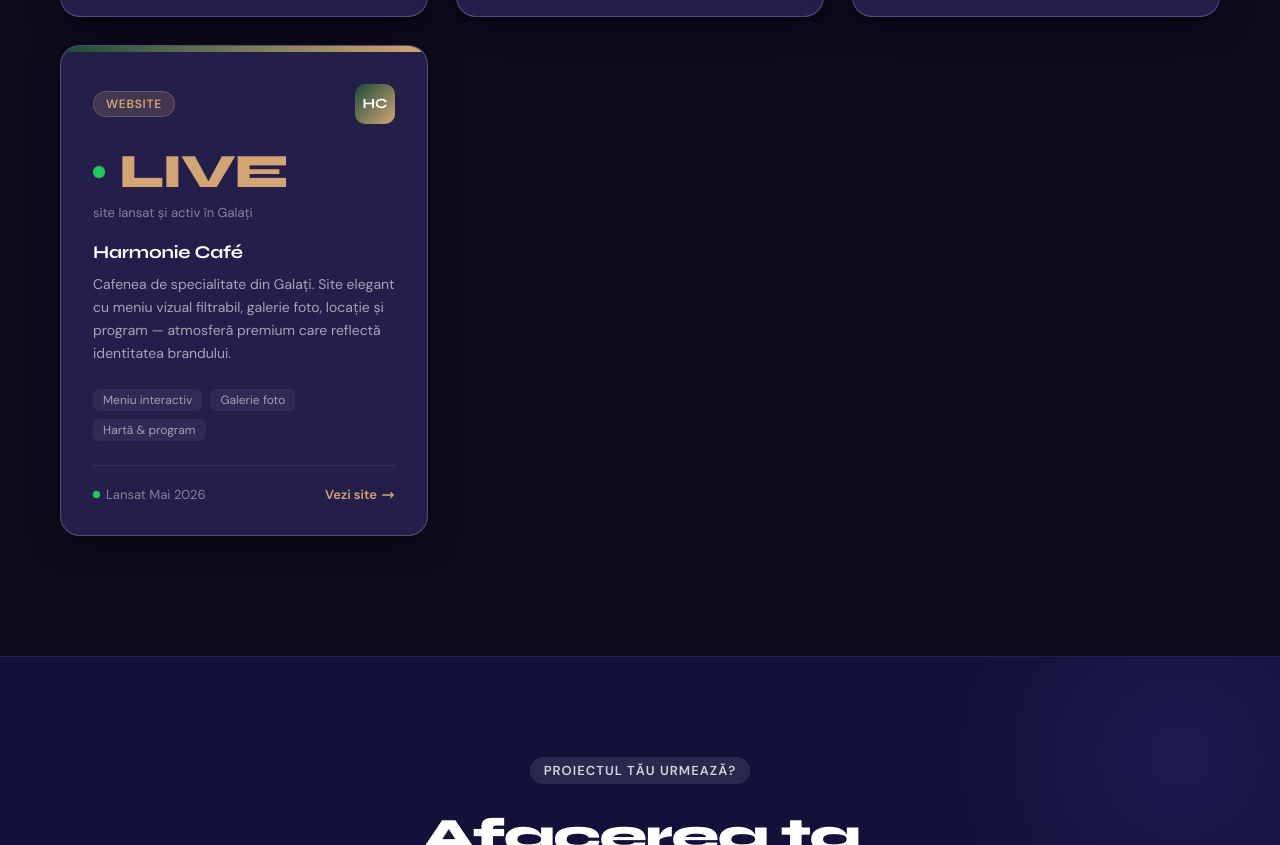
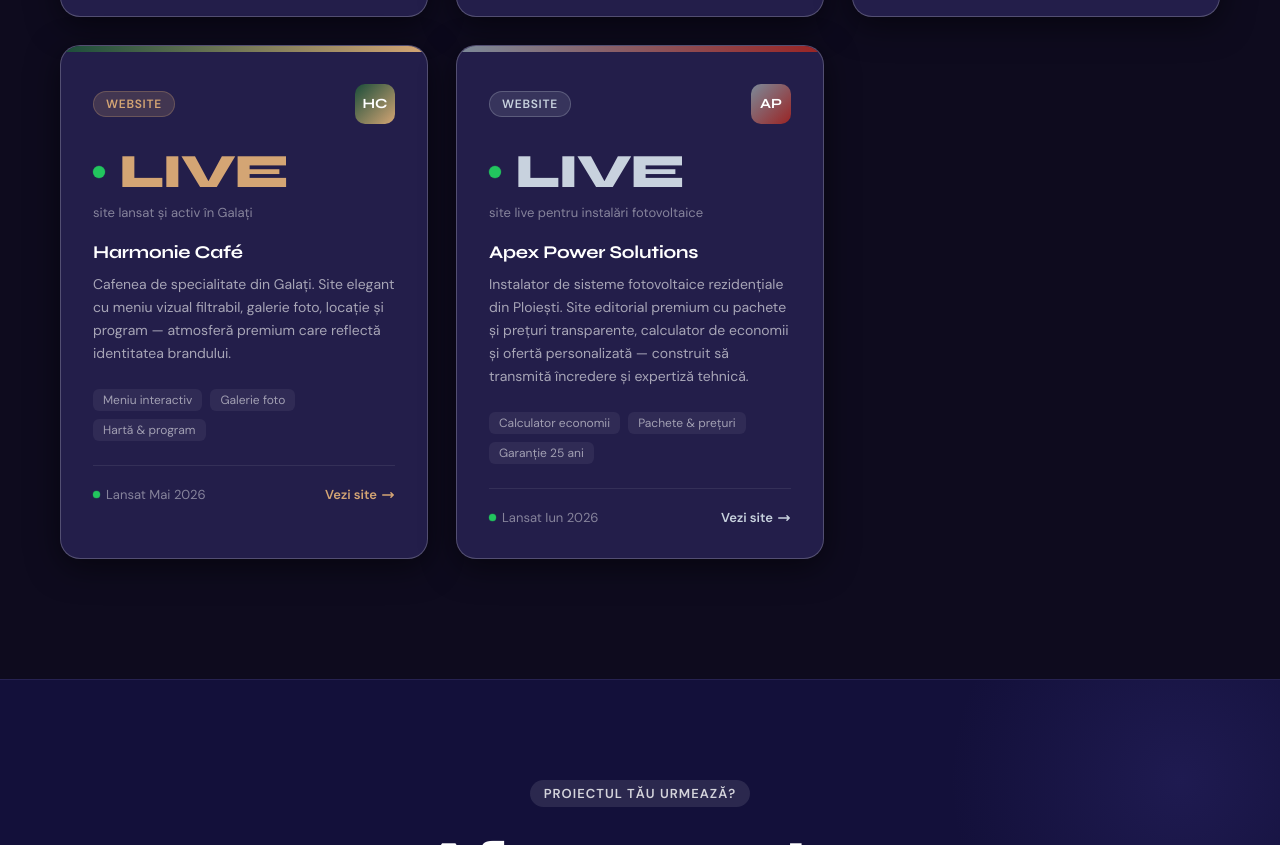
Before and after one commit to zalyuss/nexflow, a plain HTML site: page proiecte.html in a window 1280 px wide. Shown: the part 1379-2224 px from the top of the page. Drawn offline with Linux system fonts and the light colour scheme.

Commit message:
Add Apex Power Solutions (apex-power.vercel.app) project card
Co-Authored-By: Claude Opus 4.8 <noreply@anthropic.com>

```diff
--- a/proiecte.html
+++ b/proiecte.html
@@ -405,6 +405,39 @@
         </div>
       </div>
 
+      <!-- Card 8: Apex Power Solutions -->
+      <div onclick="window.open('https://apex-power.vercel.app','_blank')" style="cursor:pointer;" class="project-card" data-category="website">
+        <div style="height:6px;background:linear-gradient(90deg,#7c8a99,#9a2424);"></div>
+        <div style="padding:32px;">
+          <div style="display:flex;align-items:center;justify-content:space-between;margin-bottom:24px;">
+            <div style="background:rgba(200,210,222,0.12);color:#c8d2de;font-size:12px;font-weight:600;padding:4px 12px;border-radius:999px;border:1px solid rgba(200,210,222,0.25);font-family:'DM Sans',sans-serif;letter-spacing:0.06em;text-transform:uppercase;">Website</div>
+            <div style="width:40px;height:40px;background:linear-gradient(135deg,#7c8a99,#9a2424);border-radius:10px;display:flex;align-items:center;justify-content:center;font-family:'Syne',sans-serif;font-weight:700;font-size:14px;color:#fff;flex-shrink:0;">AP</div>
+          </div>
+          <div style="display:flex;align-items:center;gap:14px;margin-bottom:8px;">
+            <div style="width:12px;height:12px;background:#22c55e;border-radius:50%;animation:pulse 2s infinite;flex-shrink:0;"></div>
+            <div style="font-family:'Syne',sans-serif;font-size:3rem;font-weight:800;color:#c8d2de;letter-spacing:-0.04em;line-height:1;">LIVE</div>
+          </div>
+          <div style="font-size:13px;color:rgba(255,255,255,0.45);margin-bottom:20px;font-family:'DM Sans',sans-serif;">site live pentru instalări fotovoltaice</div>
+          <h3 style="font-size:18px;font-weight:700;color:#fff;margin-bottom:10px;letter-spacing:-0.01em;">Apex Power Solutions</h3>
+          <p style="font-size:14px;color:rgba(255,255,255,0.60);line-height:1.65;margin-bottom:24px;">Instalator de sisteme fotovoltaice rezidențiale din Ploiești. Site editorial premium cu pachete și prețuri transparente, calculator de economii și ofertă personalizată — construit să transmită încredere și expertiză tehnică.</p>
+          <div style="display:flex;gap:8px;flex-wrap:wrap;margin-bottom:24px;">
+            <span style="background:rgba(255,255,255,0.06);color:rgba(255,255,255,0.55);font-size:12px;padding:3px 10px;border-radius:6px;font-family:'DM Sans',sans-serif;">Calculator economii</span>
+            <span style="background:rgba(255,255,255,0.06);color:rgba(255,255,255,0.55);font-size:12px;padding:3px 10px;border-radius:6px;font-family:'DM Sans',sans-serif;">Pachete &amp; prețuri</span>
+            <span style="background:rgba(255,255,255,0.06);color:rgba(255,255,255,0.55);font-size:12px;padding:3px 10px;border-radius:6px;font-family:'DM Sans',sans-serif;">Garanție 25 ani</span>
+          </div>
+          <div style="display:flex;align-items:center;justify-content:space-between;padding-top:20px;border-top:1px solid rgba(255,255,255,0.08);">
+            <div style="display:flex;align-items:center;gap:6px;">
+              <div style="width:7px;height:7px;background:#22c55e;border-radius:50%;animation:pulse 2s infinite;"></div>
+              <span style="font-size:13px;color:rgba(255,255,255,0.45);">Lansat Iun 2026</span>
+            </div>
+            <a href="https://apex-power.vercel.app" target="_blank" rel="noopener" onclick="event.stopPropagation();" style="font-size:13px;font-weight:600;color:#c8d2de;text-decoration:none;display:flex;align-items:center;gap:4px;transition:color 0.2s;" onmouseover="this.style.color='#fff'" onmouseout="this.style.color='#c8d2de'">
+              Vezi site
+              <svg width="14" height="14" fill="none" viewBox="0 0 24 24" stroke="currentColor" stroke-width="2.5"><path stroke-linecap="round" stroke-linejoin="round" d="M17 8l4 4m0 0l-4 4m4-4H3"/></svg>
+            </a>
+          </div>
+        </div>
+      </div>
+
     </div><!-- end grid -->
   </div>
 </section>
```
